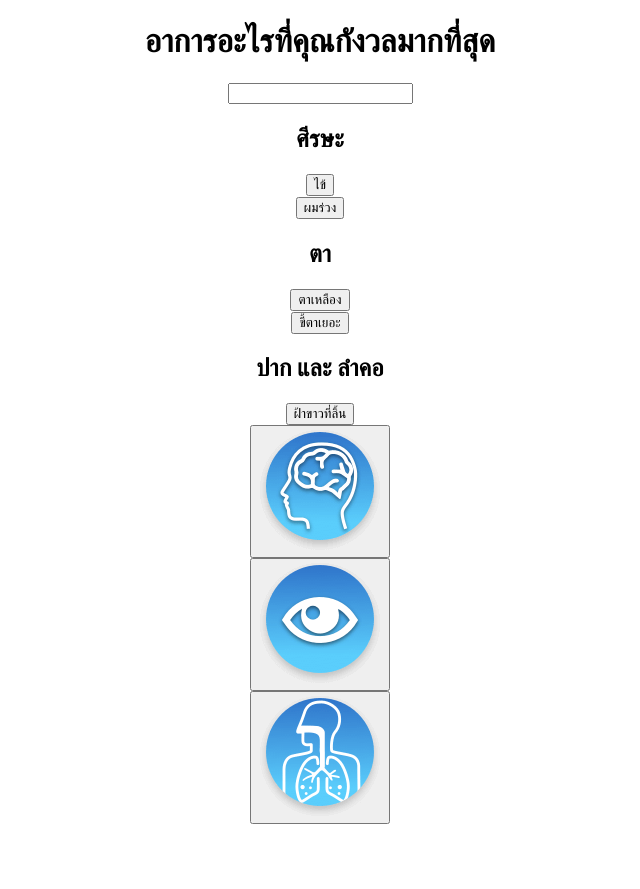
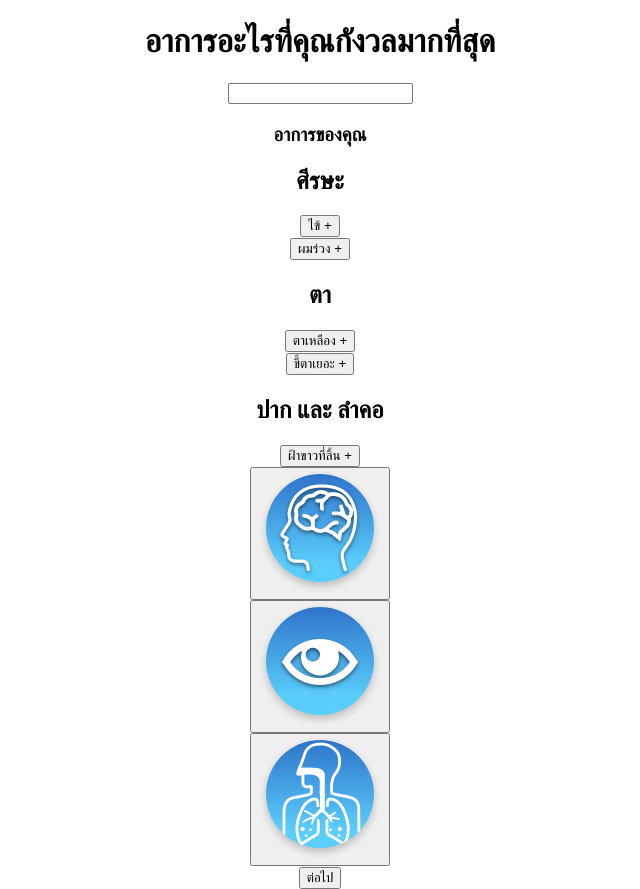
Before and after one commit to dororoza5/Agnos_Test, a React (Create React App) app in the folder front-app/: page / in a window 1280 px wide. Shown: the whole page, without its empty margins (320-960 px from the left). Before the commit the page ends 824 px from the top, so only its background shows below. Built offline with nearby package versions, Linux system fonts and the light colour scheme.

Commit message:
finish search page with no css

```diff
--- a/front-app/src/App.css
+++ b/front-app/src/App.css
@@ -77,21 +77,32 @@
   font-size: 20px;
 } */
 
+
+/* modal style */
+
 .modal {
   position: fixed;
   left: 0;
   top: 0;
   right: 0;
   bottom: 0;
-  background-color: rgb(136, 136, 136);
+  background-color: rgba(136, 136, 136, 0.5);
   display: flex;
   align-items: center;
   justify-content: center;
+  overflow: auto;
 }
 
 .modal-content {
-  width: 500px;
+  width: 75%;
   background-color: #fff;
+}
+
+.modal-image {
+  max-width: 20%;
+  height: auto;
+  display: inline-block;
+  padding: 10px 2.5%;
 }
 
 .modal-header {
--- a/front-app/src/App.js
+++ b/front-app/src/App.js
@@ -1,29 +1,9 @@
-import logo from './logo.svg';
 import './App.css';
-import SearchBox from './component/SearchBox';
-import SymptomsHeader from './component/SymptomsHeader';
-import SortTag from './component/SortTag';
-import { useState } from 'react';
-
+import SearchPage from './component/SearchPage';
 function App() {
-
-  const [head, setHead] = useState(true)
-  const [eye, setEye] = useState(true)
-  const [mouse, setMouse] = useState(true)
-
   return (
     <div className="App">
-      <div>
-        <h1>อาการอะไรที่คุณกังวลมากที่สุด</h1>
-      </div>
-      <div>
-        <SymptomsHeader head={head} eye={eye} mouse={mouse}/>
-      </div>
-      <div>
-        <SortTag title='ศีรษะ' status = {head} changeStatus = {setHead}/>
-        <SortTag title='ตา' status = {eye} changeStatus = {setEye}/>
-        <SortTag title='ปากและลำคอ' status = {mouse} changeStatus = {setMouse}/>
-      </div>
+      <SearchPage />
     </div>
   );
 }
--- a/front-app/src/component/Modal.js
+++ b/front-app/src/component/Modal.js
@@ -6,18 +6,14 @@ const Modal = (props) => {
         return null
     }
 
-    const handleCheck = (data) => {
-        console.log(data)
-    }
-
     const newImageList = props.image.map( (image) => {
         console.log(image)
         if(image.length !== 1){
             return (
                 <div>
-                    <img key={image[0]} src={require(`${image[0]}.png`)}/>
-                    <img key={image[1]} src={require(`${image[1]}.png`)}/>
-                    <img key={image[2]} src={require(`${image[2]}.png`)}/>
+                    <img key={image[0]} src={require(`${image[0]}.png`)} className='modal-image'/>
+                    <img key={image[1]} src={require(`${image[1]}.png`)} className='modal-image'/>
+                    <img key={image[2]} src={require(`${image[2]}.png`)} className='modal-image'/>
                 </div>
                 )
             }else{
@@ -36,8 +32,8 @@ const Modal = (props) => {
                 {newImageList}
             </div>
             <div className='modal-footer'>
-                <button className='button-close' onClick={props.handleClick}>close</button>
-                <button className='button-add' >เพิ่มลงอาการของคุณ</button>
+                <button className='button-close' onClick={props.handleClose}>close</button>
+                <button className='button-add' onClick={() => {props.handleAddYourSymp(props.title); props.handleClose();}}>เพิ่มลงอาการของคุณ</button>
             </div>
         </div>
     </div>
--- /dev/null
+++ b/front-app/src/component/SearchPage.js
@@ -0,0 +1,106 @@
+import React, { useState } from 'react';
+import SearchBox from './SearchBox';
+import Symptoms from './Symptoms';
+import SortTag from './SortTag';
+import YourSymptom from './YourSymptom';
+
+const SearchPage = () => {
+
+    const [head, setHead] = useState(true)
+    const [eye, setEye] = useState(true)
+    const [mouse, setMouse] = useState(true)
+
+    const [yourSympList, setYourSympList] = useState([])
+
+    const [symp,setSymp] = useState([
+        {id : 1, header : 'ศีรษะ', title : 'ไข้'},
+        {id : 2, header : 'ศีรษะ', title : 'ผมร่วง'},
+        {id : 3, header : 'ตา', title : 'ตาเหลือง'},
+        {id : 4, header : 'ตา', title : 'ขี้ตาเยอะ'},
+        {id : 5, header : 'ปาก และ ลำคอ', title : 'ฝ้าขาวที่ลิ้น'}
+      ])
+
+    const [inputText, setInputText] = useState('')
+
+    const [sortInputSymp, setSortInputSymp] = useState([
+        {id : 1, header : 'ศีรษะ', title : 'ไข้'},
+        {id : 2, header : 'ศีรษะ', title : 'ผมร่วง'},
+        {id : 3, header : 'ตา', title : 'ตาเหลือง'},
+        {id : 4, header : 'ตา', title : 'ขี้ตาเยอะ'},
+        {id : 5, header : 'ปาก และ ลำคอ', title : 'ฝ้าขาวที่ลิ้น'}
+    ])
+
+    const filterSort = (e) => {
+        setInputText(e.target.value)
+        const newSort = symp.filter((symp) => {
+            if(e.target.value.length!==0){
+              return symp.title.includes(e.target.value)
+            }else{
+              return symp
+            }
+        })
+        setSortInputSymp(newSort)
+    }
+
+    const handleAddYourSymp = (title) => {
+      setYourSympList(yourSympList => [...yourSympList,title])
+      setSortInputSymp(sortInputSymp.filter(sortInputSymp => sortInputSymp.title !== title))
+    }
+
+    const handleDeleteYourSymptom = (title) => {
+      setYourSympList(yourSympList.filter(yourSympList => yourSympList !== title))
+      setSortInputSymp(sortInputSymp => [...sortInputSymp,symp.filter( symp => symp.title === title)[0]])
+      console.log(symp.filter( symp => symp.title === title))
+    }
+
+    // const handleTest = () => {
+    //   console.log(yourSympList)
+    // }
+
+  return (
+  <div>
+      <h1>อาการอะไรที่คุณกังวลมากที่สุด</h1>
+
+      <SearchBox inputText={inputText} onChange={filterSort}/>
+
+      <h3>อาการของคุณ</h3>
+
+      <YourSymptom yourSympList={yourSympList} handleDeleteYourSymptom={handleDeleteYourSymptom}/>
+
+      {
+        (sortInputSymp.filter(sortInputSymp => sortInputSymp.header === 'ศีรษะ')).length!==0
+        && head
+        && <h2>ศีรษะ</h2>
+      }
+      {head && <Symptoms
+                  symp={sortInputSymp.filter(sortInputSymp => sortInputSymp.header === 'ศีรษะ')}
+                  handleAddYourSymp={handleAddYourSymp}
+                />
+      }
+
+      {
+        (sortInputSymp.filter(sortInputSymp => sortInputSymp.header === 'ตา')).length!==0
+        && eye
+        && <h2>ตา</h2>
+      }
+      {eye && <Symptoms symp={sortInputSymp.filter(sortInputSymp => sortInputSymp.header === 'ตา')} handleAddYourSymp={handleAddYourSymp}/>}
+
+      {
+        (sortInputSymp.filter(sortInputSymp => sortInputSymp.header === 'ปาก และ ลำคอ')).length!==0
+        && mouse
+        && <h2>ปาก และ ลำคอ</h2>
+      }
+      {mouse && <Symptoms symp={sortInputSymp.filter(sortInputSymp => sortInputSymp.header === 'ปาก และ ลำคอ')} handleAddYourSymp={handleAddYourSymp}/>}
+
+      <div>
+        <SortTag title='ศีรษะ' status = {head} changeStatus = {setHead}/>
+        <SortTag title='ตา' status = {eye} changeStatus = {setEye}/>
+        <SortTag title='ปากและลำคอ' status = {mouse} changeStatus = {setMouse}/>
+      </div>
+
+      <button>ต่อไป</button>
+  </div>
+  );
+};
+
+export default SearchPage;
--- a/front-app/src/component/Symptoms.js
+++ b/front-app/src/component/Symptoms.js
@@ -2,7 +2,7 @@ import React, { useState } from 'react';
 import Modal from './Modal';
 import Popup from './Popup';
 
-const Symptoms = ({symp}) => {
+const Symptoms = ({symp,handleAddYourSymp}) => {
 
     const [data, setData] = useState([
         {id : 1, content : '', img : ['']},
@@ -27,24 +27,29 @@ const Symptoms = ({symp}) => {
         setImage(data.filter(data => data.id === input.id).map(data => data.img))
     }
 
+    const handleClose = () => {
+        SetIsOpen(!isOpen)
+    }
+
 
 
     return (
     <div>
         {symp.map(symp => (
             <div key={symp.id}>
-                <button type='button' onClick={() => handleClick(symp)}>{symp.title}</button>
+                <button type='button' onClick={() => handleClick(symp)}>{symp.title} +</button>
             </div>
 
         ))}
 
         <Modal
             show={isOpen}
-            handleClick={handleClick}
+            handleClose={handleClose}
             title={title}
             id={index}
             data={content}
             image={image}
+            handleAddYourSymp = {handleAddYourSymp}
         />
     </div>
   );
--- a/front-app/src/component/SymptomsHeader.js
+++ /dev/null
@@ -1,65 +0,0 @@
-import React, { useState } from 'react';
-import SearchBox from './SearchBox';
-import Symptoms from './Symptoms';
-
-const SymptomsHeader = (props) => {
-
-    const [symp,setSymp] = useState([
-        {id : 1, header : 'ศีรษะ', title : 'ไข้'},
-        {id : 2, header : 'ศีรษะ', title : 'ผมร่วง'},
-        {id : 3, header : 'ตา', title : 'ตาเหลือง'},
-        {id : 4, header : 'ตา', title : 'ขี้ตาเยอะ'},
-        {id : 5, header : 'ปาก และ ลำคอ', title : 'ฝ้าขาวที่ลิ้น'}
-      ])
-
-    const [inputText, setInputText] = useState('')
-
-    const [sortInputSymp, setSortInputSymp] = useState([
-        {id : 1, header : 'ศีรษะ', title : 'ไข้'},
-        {id : 2, header : 'ศีรษะ', title : 'ผมร่วง'},
-        {id : 3, header : 'ตา', title : 'ตาเหลือง'},
-        {id : 4, header : 'ตา', title : 'ขี้ตาเยอะ'},
-        {id : 5, header : 'ปาก และ ลำคอ', title : 'ฝ้าขาวที่ลิ้น'}
-    ])
-
-    const filterSort = (e) => {
-        setInputText(e.target.value)
-        const newSort = symp.filter((symp) => {
-            if(e.target.value.length!==0){
-              return symp.title.includes(e.target.value)
-            }else{
-              return symp
-            }
-        })
-        setSortInputSymp(newSort)
-    }
-
-  return (
-  <div>
-      <SearchBox inputText={inputText} onChange={filterSort}/>
-
-      {
-        (sortInputSymp.filter(sortInputSymp => sortInputSymp.header === 'ศีรษะ')).length!==0
-        && props.head
-        && <h2>ศีรษะ</h2>
-      }
-      {props.head && <Symptoms symp={sortInputSymp.filter(sortInputSymp => sortInputSymp.header === 'ศีรษะ')}/>}
-
-      {
-        (sortInputSymp.filter(sortInputSymp => sortInputSymp.header === 'ตา')).length!==0
-        && props.eye
-        && <h2>ตา</h2>
-      }
-      {props.eye && <Symptoms symp={sortInputSymp.filter(sortInputSymp => sortInputSymp.header === 'ตา')} />}
-
-      {
-        (sortInputSymp.filter(sortInputSymp => sortInputSymp.header === 'ปาก และ ลำคอ')).length!==0
-        && props.mouse
-        && <h2>ปาก และ ลำคอ</h2>
-      }
-      {props.mouse && <Symptoms symp={sortInputSymp.filter(sortInputSymp => sortInputSymp.header === 'ปาก และ ลำคอ')} />}
-  </div>
-  );
-};
-
-export default SymptomsHeader;
--- /dev/null
+++ b/front-app/src/component/YourSymptom.js
@@ -0,0 +1,18 @@
+import React from 'react';
+
+const YourSymptom = ({yourSympList, handleDeleteYourSymptom}) => {
+
+    // const newList = yourSympList.map( (symptom) => (
+    //     <button key={symptom} handleDeleteYourSymptom={() => handleDeleteYourSymptom(symptom)}>{symptom}</button>
+    // ))
+
+  return (
+    <div>
+        {yourSympList.map( (symptom) => (
+            <button key={symptom} onClick={() => handleDeleteYourSymptom(symptom)}>{symptom}</button>
+        ))}
+    </div>
+  );
+};
+
+export default YourSymptom;
```
